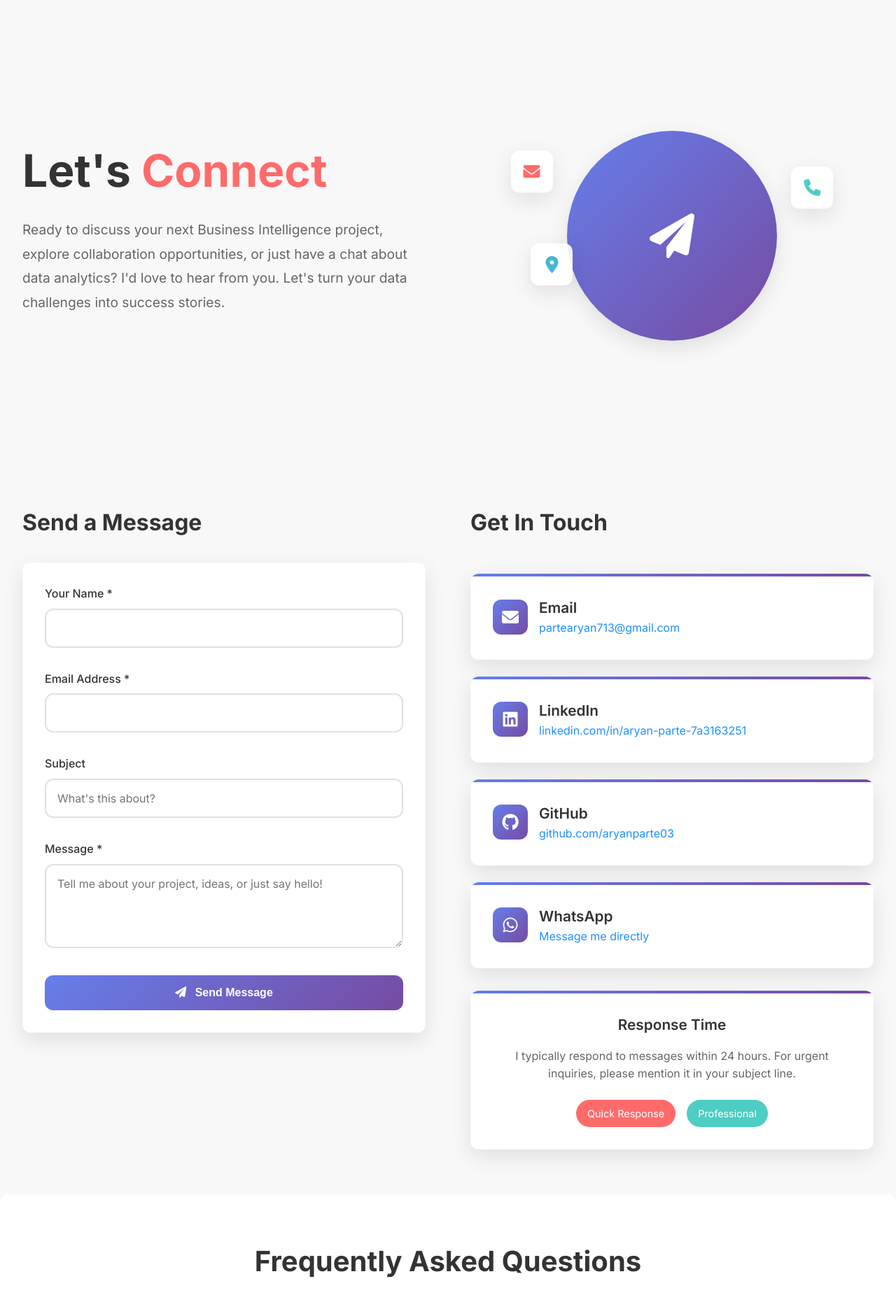
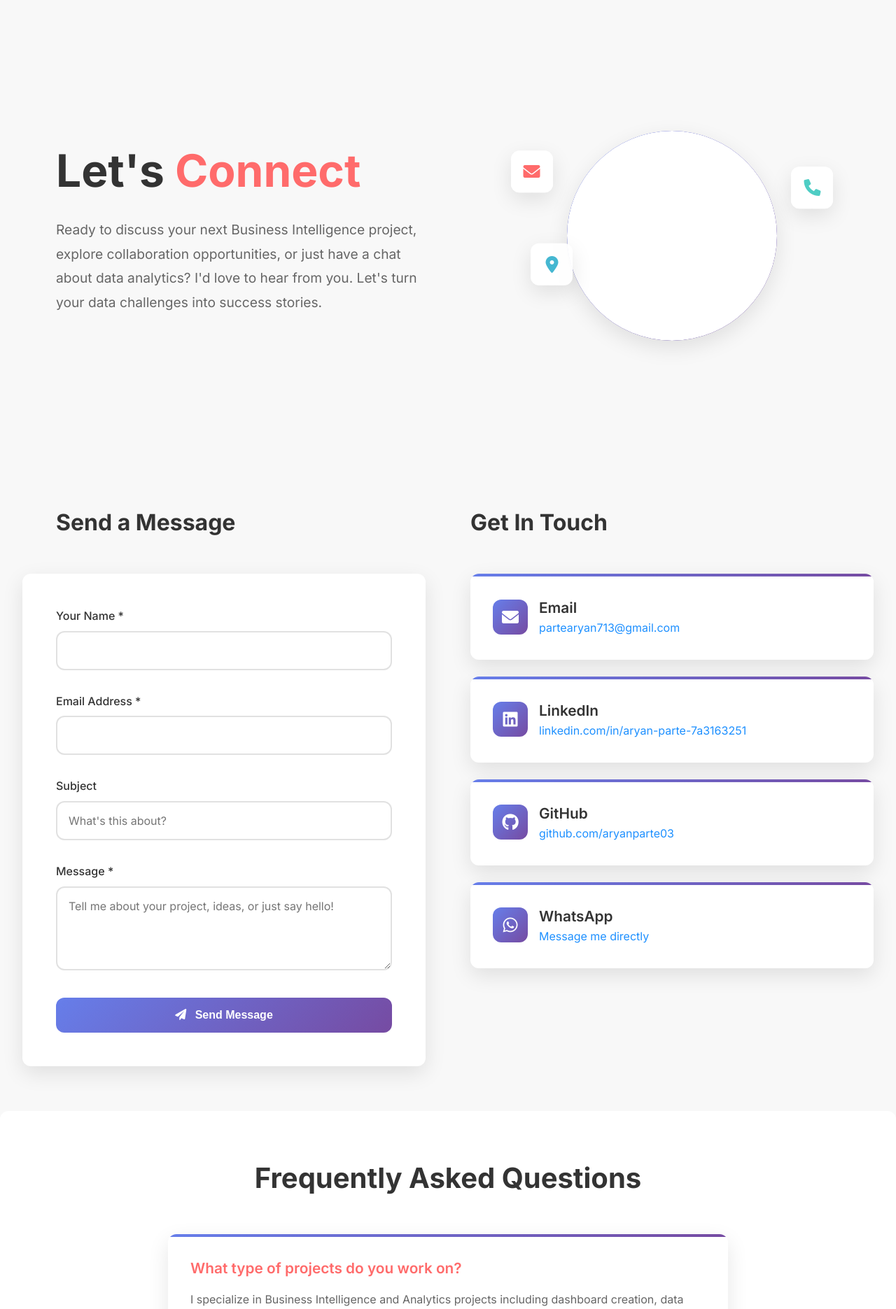
Before and after one commit to aryanparte03/aryanparte_portfolio, a Flask app: page /contact in a window 1280 px wide. Shown: the part 63-1934 px from the top of the page at 70% size. Run offline with Flask 3, Linux system fonts and the light colour scheme; grey boxes are pictures that could not be loaded.

Commit message:
Update contact.html

```diff
--- a/templates/contact.html
+++ b/templates/contact.html
@@ -6,14 +6,17 @@
 {% block content %}
 <section class="hero">
     <div class="hero-content">
-        <h1>Let's <span style="color: var(--accent-color);">Connect</span></h1>
-        <p class="subtitle">Ready to discuss your next Business Intelligence project, explore collaboration opportunities, or just have a chat about data analytics? I'd love to hear from you. Let's turn your data challenges into success stories.</p>
+        <h1 style="margin-left: 3rem">Let's <span style="color: var(--accent-color);">Connect</span></h1>
+        <p class="subtitle" style="margin-left: 3rem">Ready to discuss your next Business Intelligence project, explore collaboration opportunities, or just have a chat about data analytics? I'd love to hear from you. Let's turn your data challenges into success stories.</p>
     </div>
 
     <div class="hero-image">
         <div class="hero-avatar" style="background: var(--gradient);">
-            <div style="width: 100%; height: 100%; display: flex; align-items: center; justify-content: center; font-size: 4rem; color: white;">
-                <i class="fas fa-paper-plane"></i>
+            <div class="hero-avatar no-hover" style="width: 300px; height: 300px; background: white; border-radius: 50%; display: flex; align-items: center; justify-content: center; margin: auto;">
+                <video autoplay muted playsinline tabindex="-1" style="max-width: 80%; height: auto; outline: none;">
+                    <source src="{{ url_for('static', filename='images/contact_me.mp4') }}" type="video/mp4">
+                    Your browser does not support the video tag.
+                </video>
             </div>
         </div>
         <div class="floating-elements">
@@ -35,8 +38,8 @@
 
         <!-- Contact Form -->
         <div>
-            <h2 style="margin-bottom: 2rem; font-size: 2rem;">Send a Message</h2>
-            <form class="contact-form" id="contact-form" style="padding: 2rem; margin: 0;">
+            <h2 style="margin-bottom: 3rem; margin-left: 3rem; font-size: 2rem;">Send a Message</h2>
+            <form class="contact-form" id="contact-form" method="POST" action="{{ url_for('contact') }}">
                 <div class="form-group">
                     <label for="name">Your Name *</label>
                     <input type="text" id="name" name="name" required>
@@ -124,20 +127,20 @@
                 </div>
             </div>
 
-            <div class="card" style="margin-top: 2rem; padding: 2rem; text-align: center;">
-                <h3 style="margin-bottom: 1rem;">Response Time</h3>
-                <p style="color: var(--text-light); margin-bottom: 1.5rem;">
-                    I typically respond to messages within 24 hours. For urgent inquiries,
-                    please mention it in your subject line.
-                </p>
-                <div style="display: flex; justify-content: center; gap: 1rem;">
-                    <span style="padding: 0.5rem 1rem; background: var(--accent-color); color: white; border-radius: 20px; font-size: 0.9rem;">
-                        Quick Response
-                    </span>
-                    <span style="padding: 0.5rem 1rem; background: var(--accent-secondary); color: white; border-radius: 20px; font-size: 0.9rem;">
-                        Professional
-                    </span>
-                </div>
+<!--            <div class="card" style="margin-top: 2rem; padding: 2rem; text-align: center;">-->
+<!--                <h3 style="margin-bottom: 1rem;">Response Time</h3>-->
+<!--                <p style="color: var(&#45;&#45;text-light); margin-bottom: 1.5rem;">-->
+<!--                    I typically respond to messages within 24 hours. For urgent inquiries, -->
+<!--                    please mention it in your subject line.-->
+<!--                </p>-->
+<!--                <div style="display: flex; justify-content: center; gap: 1rem;">-->
+<!--                    <span style="padding: 0.5rem 1rem; background: var(&#45;&#45;accent-color); color: white; border-radius: 20px; font-size: 0.9rem;">-->
+<!--                        Quick Response-->
+<!--                    </span>-->
+<!--                    <span style="padding: 0.5rem 1rem; background: var(&#45;&#45;accent-secondary); color: white; border-radius: 20px; font-size: 0.9rem;">-->
+<!--                        Professional-->
+<!--                    </span>-->
+<!--                </div>-->
             </div>
         </div>
     </div>
```
